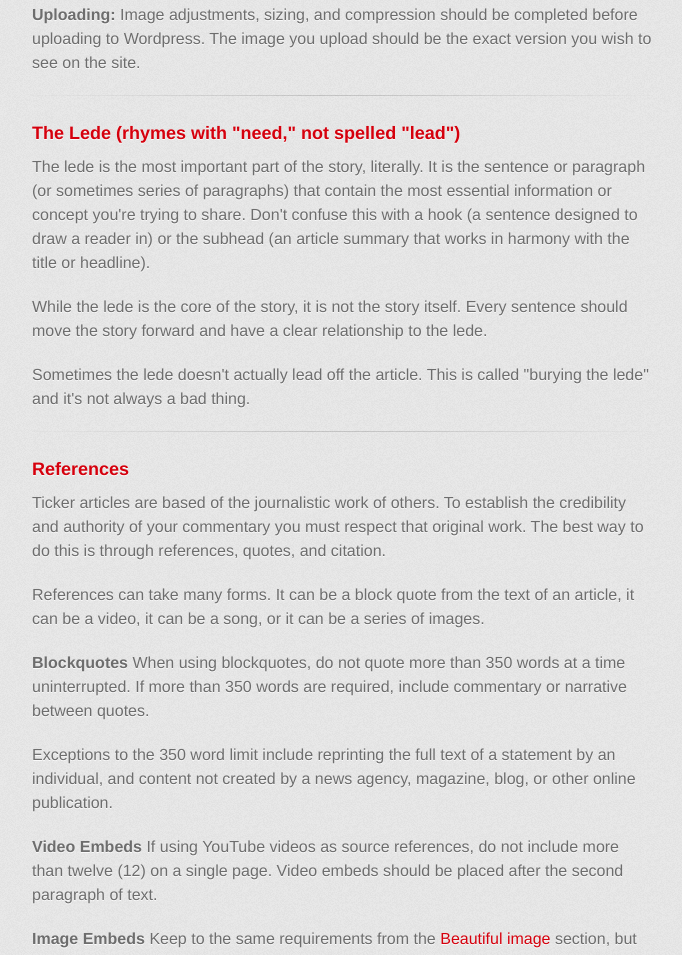
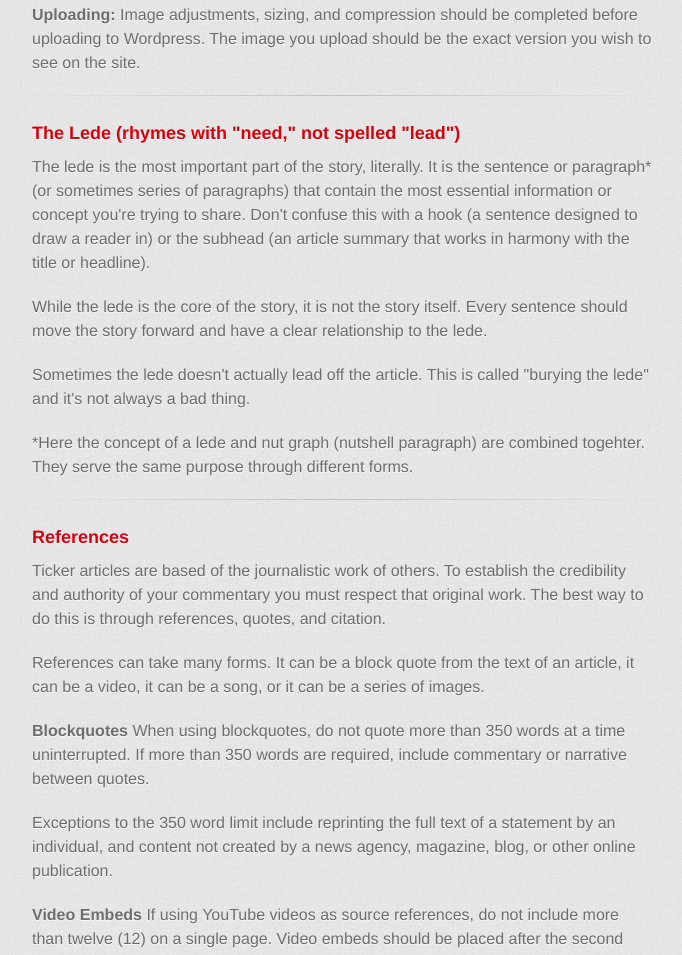
Before and after one commit to gitspace/style-guide, a plain HTML site: page index.html in a window 1280 px wide. Shown: the part 7074-8029 px from the top of the page, without its empty margins (298-980 px from the left). Drawn offline with Linux system fonts and the light colour scheme; a web font is replaced by a local one.

```diff
--- a/index.html
+++ b/index.html
@@ -272,11 +272,13 @@ Image adjustments, sizing, and compression should be completed before uploading
 <hr><h3>
 <a name="the-lede-rhymes-with-need-not-spelled-lead" class="anchor" href="#the-lede-rhymes-with-need-not-spelled-lead"><span class="octicon octicon-link"></span></a>The Lede (rhymes with "need," not spelled "lead")</h3>
 
-<p>The lede is the most important part of the story, literally. It is the sentence or paragraph (or sometimes series of paragraphs) that contain the most essential information or concept you're trying to share. Don't confuse this with a hook (a sentence designed to draw a reader in) or the subhead (an article summary that works in harmony with the title or headline).</p>
+<p>The lede is the most important part of the story, literally. It is the sentence or paragraph* (or sometimes series of paragraphs) that contain the most essential information or concept you're trying to share. Don't confuse this with a hook (a sentence designed to draw a reader in) or the subhead (an article summary that works in harmony with the title or headline).</p>
 
 <p>While the lede is the core of the story, it is not the story itself. Every sentence should move the story forward and have a clear relationship to the lede.</p>
 
 <p>Sometimes the lede doesn't actually lead off the article. This is called "burying the lede" and it's not always a bad thing. </p>
+
+<p>*Here the concept of a lede and nut graph (nutshell paragraph) are combined togehter. They serve the same purpose through different forms.</p>
 
 <hr><h3>
 <a name="references" class="anchor" href="#references"><span class="octicon octicon-link"></span></a>References</h3>
```
Also changed, not shown: params.json (+1 -1 lines).
